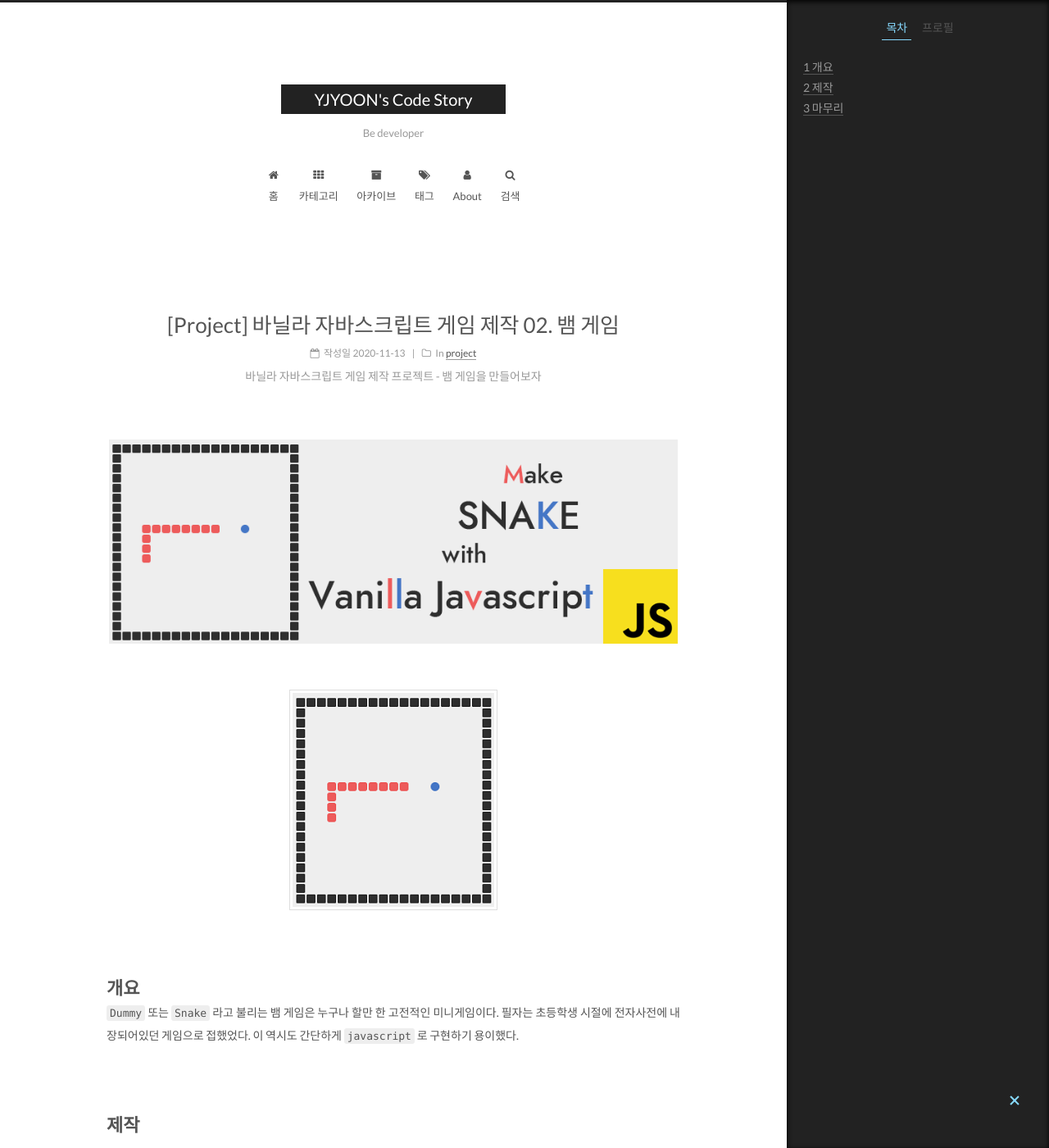
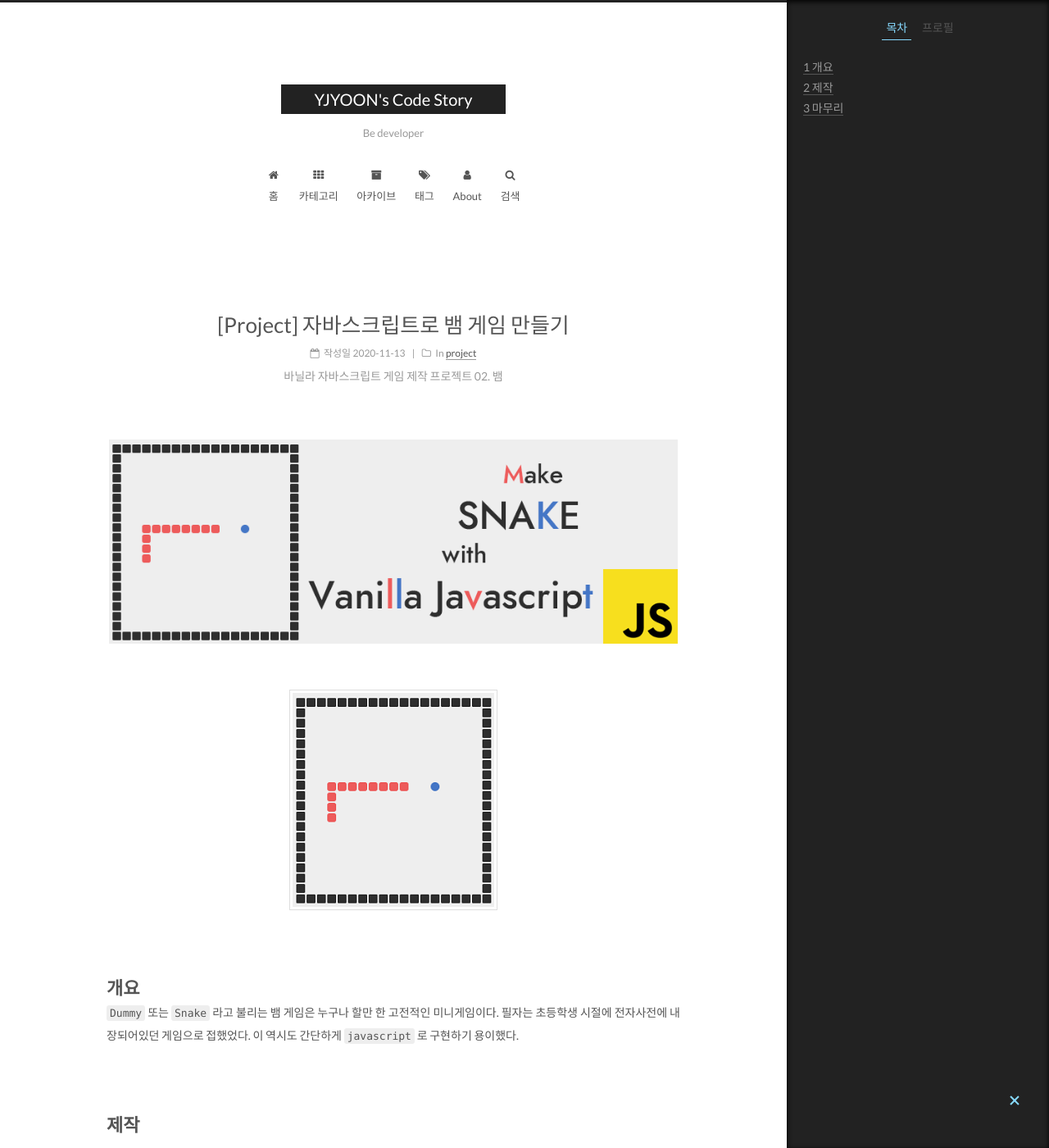
Before and after one commit to yjyoon-dev/yjyoon-dev.github.io, a Jekyll site: the page built from _posts/2020-11-14-jsgame-snake.md, in a window 1280 px wide and 1400 px high. Shown: the whole window at 82% size. Built offline with Jekyll 4.4.1, drawn with Linux system fonts in a browser that asks for light colours; some of the changed text lies outside the part shown.

Commit message:
edit post title

```diff
--- a/_posts/2020-11-14-jsgame-snake.md
+++ b/_posts/2020-11-14-jsgame-snake.md
@@ -1,11 +1,11 @@
 ---
 layout: post
-title: "[Project] 바닐라 자바스크립트 게임 제작 02. 뱀 게임"
+title: "[Project] 자바스크립트로 뱀 게임 만들기"
 date: 2020-11-13
 categories: project
 photos: /assets/post_images/js_game/snake.png
 tags: [project,javascript,html,css,game]
-description: "바닐라 자바스크립트 게임 제작 프로젝트 - 뱀 게임을 만들어보자"
+description: "바닐라 자바스크립트 게임 제작 프로젝트 02. 뱀"
 ---
 
 <br>
```
Also changed, not shown: _posts/2020-11-13-jsgame-2048.md (+2 -2 lines).
